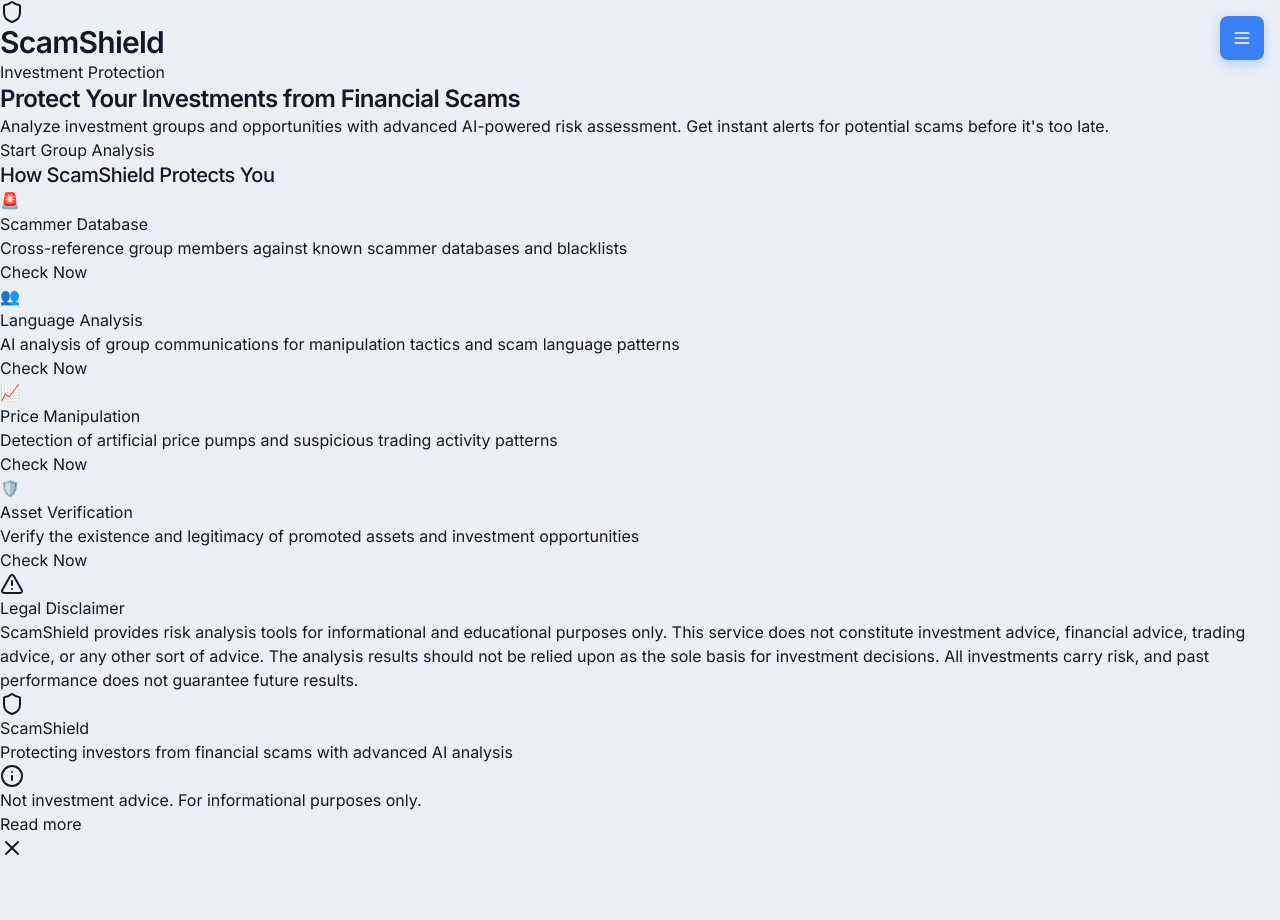
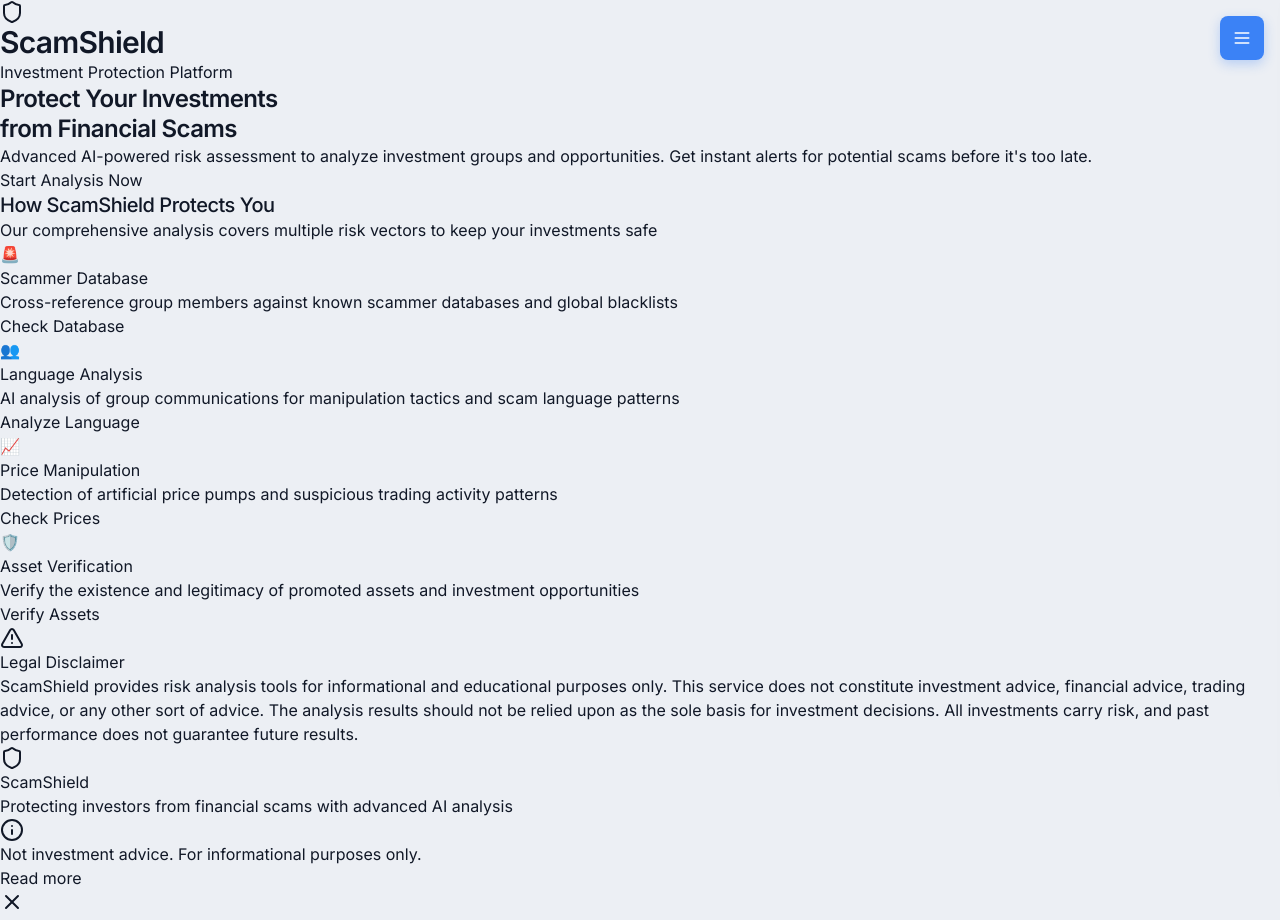
Before and after one commit to Elimiz21/scam-spotter-mobile-app, a React (Vite) app: page / in a window 1280 px wide. Before the commit the page ends 866 px from the top, so only its background shows below. Built offline with nearby package versions, Linux system fonts and the light colour scheme.

Commit message:
Fix home page design and functionality

```diff
--- a/src/pages/Home.tsx
+++ b/src/pages/Home.tsx
@@ -6,123 +6,138 @@ import { Card, CardContent } from "@/components/ui/card";
 
 const Home = () => {
   return (
-    <div className="min-h-screen p-5 bg-background">
+    <div className="min-h-screen bg-background">
+      <div className="container mx-auto px-4">
         <Navigation />
-      {/* Simple Header */}
-      <header className="border-b bg-card p-4 rounded-lg mb-8">
-        <div className="flex items-center gap-3">
-          <div className="w-10 h-10 bg-primary rounded-lg flex items-center justify-center">
-            <Shield className="w-6 h-6 text-primary-foreground" />
+
+        {/* Hero Header */}
+        <header className="text-center py-16">
+          <div className="flex items-center justify-center gap-4 mb-6">
+            <div className="w-16 h-16 bg-gradient-to-br from-primary to-primary/80 rounded-2xl flex items-center justify-center shadow-lg">
+              <Shield className="w-8 h-8 text-primary-foreground" />
             </div>
             <div>
-            <h1 className="text-2xl font-bold text-foreground">ScamShield</h1>
-            <p className="text-sm text-muted-foreground">Investment Protection</p>
+              <h1 className="text-4xl font-bold bg-gradient-to-r from-primary to-primary/70 bg-clip-text text-transparent">
+                ScamShield
+              </h1>
+              <p className="text-muted-foreground">Investment Protection Platform</p>
             </div>
           </div>
+
+          <h2 className="text-4xl md:text-6xl font-bold mb-8 bg-gradient-to-r from-foreground via-primary to-foreground bg-clip-text text-transparent leading-tight">
+            Protect Your Investments<br />
+            <span className="text-primary">from Financial Scams</span>
+          </h2>
+
+          <p className="text-xl text-muted-foreground mb-12 max-w-3xl mx-auto leading-relaxed">
+            Advanced AI-powered risk assessment to analyze investment groups and opportunities.
+            Get instant alerts for potential scams before it's too late.
+          </p>
+
+          <Button
+            size="lg"
+            className="px-12 py-6 text-xl font-semibold bg-gradient-to-r from-primary to-primary/90 hover:from-primary/90 hover:to-primary shadow-2xl hover:shadow-3xl transition-all duration-300 hover:-translate-y-2 rounded-xl"
+            onClick={() => window.location.href = '/analyze'}
+          >
+            Start Analysis Now
+          </Button>
         </header>
 
-      {/* Hero Section */}
-      <section className="text-center py-16 px-4">
-        <h2 className="text-4xl md:text-5xl font-bold mb-6 bg-gradient-to-r from-primary to-primary/80 bg-clip-text text-transparent">
-          Protect Your Investments from Financial Scams
-        </h2>
-        <p className="text-xl text-muted-foreground mb-8 max-w-2xl mx-auto leading-relaxed">
-          Analyze investment groups and opportunities with advanced AI-powered risk assessment.
-          Get instant alerts for potential scams before it's too late.
+        {/* Features Section */}
+        <section className="py-20">
+          <div className="text-center mb-16">
+            <h3 className="text-3xl md:text-4xl font-bold mb-4">
+              How ScamShield <span className="text-primary">Protects You</span>
+            </h3>
+            <p className="text-lg text-muted-foreground max-w-2xl mx-auto">
+              Our comprehensive analysis covers multiple risk vectors to keep your investments safe
             </p>
-        <Button
-          size="lg"
-          className="px-8 py-4 text-lg font-semibold shadow-lg hover:shadow-xl transition-all duration-300 hover:-translate-y-1"
-          onClick={() => window.location.href = '/analyze'}
-        >
-          Start Group Analysis
-        </Button>
-      </section>
+          </div>
 
-      {/* Features Grid */}
-      <section className="py-12 px-4 bg-muted/30 rounded-xl">
-        <h3 className="text-3xl font-bold text-center mb-12">
-          How ScamShield Protects You
-        </h3>
-        <div className="grid grid-cols-1 md:grid-cols-2 lg:grid-cols-4 gap-6 max-w-6xl mx-auto">
+          <div className="grid grid-cols-1 md:grid-cols-2 lg:grid-cols-4 gap-8 max-w-7xl mx-auto">
 
-          <Card className="text-center h-full flex flex-col hover:shadow-lg transition-all duration-300 hover:-translate-y-1 border-destructive/20">
-            <CardContent className="p-6 flex flex-col h-full">
-              <div className="w-12 h-12 bg-destructive/10 rounded-lg flex items-center justify-center mx-auto mb-4 text-2xl">
+            {/* Scammer Database Card */}
+            <Card className="group relative overflow-hidden border-2 border-destructive/20 hover:border-destructive/40 bg-gradient-to-br from-card to-destructive/5 transition-all duration-300 hover:shadow-2xl hover:-translate-y-2">
+              <CardContent className="p-8 text-center h-full flex flex-col">
+                <div className="w-16 h-16 bg-gradient-to-br from-destructive to-destructive/80 rounded-2xl flex items-center justify-center mx-auto mb-6 text-3xl shadow-lg group-hover:scale-110 transition-transform duration-300">
                   🚨
                 </div>
-              <h4 className="text-lg font-semibold mb-2">Scammer Database</h4>
-              <p className="text-muted-foreground text-sm mb-4 flex-1">
-                Cross-reference group members against known scammer databases and blacklists
+                <h4 className="text-xl font-bold mb-4 text-foreground">Scammer Database</h4>
+                <p className="text-muted-foreground mb-8 flex-1 leading-relaxed">
+                  Cross-reference group members against known scammer databases and global blacklists
                 </p>
                 <Button
                   onClick={() => window.location.href = '/check?type=scammer-database'}
                   variant="destructive"
-                className="w-full mt-auto"
+                  className="w-full font-semibold shadow-lg hover:shadow-xl transition-all duration-200"
                 >
-                Check Now
+                  Check Database
                 </Button>
               </CardContent>
             </Card>
 
-          <Card className="text-center h-full flex flex-col hover:shadow-lg transition-all duration-300 hover:-translate-y-1 border-primary/20">
-            <CardContent className="p-6 flex flex-col h-full">
-              <div className="w-12 h-12 bg-primary/10 rounded-lg flex items-center justify-center mx-auto mb-4 text-2xl">
+            {/* Language Analysis Card */}
+            <Card className="group relative overflow-hidden border-2 border-primary/20 hover:border-primary/40 bg-gradient-to-br from-card to-primary/5 transition-all duration-300 hover:shadow-2xl hover:-translate-y-2">
+              <CardContent className="p-8 text-center h-full flex flex-col">
+                <div className="w-16 h-16 bg-gradient-to-br from-primary to-primary/80 rounded-2xl flex items-center justify-center mx-auto mb-6 text-3xl shadow-lg group-hover:scale-110 transition-transform duration-300">
                   👥
                 </div>
-              <h4 className="text-lg font-semibold mb-2">Language Analysis</h4>
-              <p className="text-muted-foreground text-sm mb-4 flex-1">
+                <h4 className="text-xl font-bold mb-4 text-foreground">Language Analysis</h4>
+                <p className="text-muted-foreground mb-8 flex-1 leading-relaxed">
                   AI analysis of group communications for manipulation tactics and scam language patterns
                 </p>
                 <Button
                   onClick={() => window.location.href = '/check?type=language-analysis'}
-                className="w-full mt-auto"
+                  className="w-full font-semibold shadow-lg hover:shadow-xl transition-all duration-200"
                 >
-                Check Now
+                  Analyze Language
                 </Button>
               </CardContent>
             </Card>
 
-          <Card className="text-center h-full flex flex-col hover:shadow-lg transition-all duration-300 hover:-translate-y-1 border-amber-500/20">
-            <CardContent className="p-6 flex flex-col h-full">
-              <div className="w-12 h-12 bg-amber-500/10 rounded-lg flex items-center justify-center mx-auto mb-4 text-2xl">
+            {/* Price Manipulation Card */}
+            <Card className="group relative overflow-hidden border-2 border-amber-500/20 hover:border-amber-500/40 bg-gradient-to-br from-card to-amber-500/5 transition-all duration-300 hover:shadow-2xl hover:-translate-y-2">
+              <CardContent className="p-8 text-center h-full flex flex-col">
+                <div className="w-16 h-16 bg-gradient-to-br from-amber-500 to-amber-600 rounded-2xl flex items-center justify-center mx-auto mb-6 text-3xl shadow-lg group-hover:scale-110 transition-transform duration-300">
                   📈
                 </div>
-              <h4 className="text-lg font-semibold mb-2">Price Manipulation</h4>
-              <p className="text-muted-foreground text-sm mb-4 flex-1">
+                <h4 className="text-xl font-bold mb-4 text-foreground">Price Manipulation</h4>
+                <p className="text-muted-foreground mb-8 flex-1 leading-relaxed">
                   Detection of artificial price pumps and suspicious trading activity patterns
                 </p>
                 <Button
                   onClick={() => window.location.href = '/check?type=price-manipulation'}
                   variant="secondary"
-                className="w-full mt-auto"
+                  className="w-full font-semibold shadow-lg hover:shadow-xl transition-all duration-200 border-amber-500/20 hover:border-amber-500/40"
                 >
-                Check Now
+                  Check Prices
                 </Button>
               </CardContent>
             </Card>
 
-          <Card className="text-center h-full flex flex-col hover:shadow-lg transition-all duration-300 hover:-translate-y-1 border-green-500/20">
-            <CardContent className="p-6 flex flex-col h-full">
-              <div className="w-12 h-12 bg-green-500/10 rounded-lg flex items-center justify-center mx-auto mb-4 text-2xl">
+            {/* Asset Verification Card */}
+            <Card className="group relative overflow-hidden border-2 border-green-500/20 hover:border-green-500/40 bg-gradient-to-br from-card to-green-500/5 transition-all duration-300 hover:shadow-2xl hover:-translate-y-2">
+              <CardContent className="p-8 text-center h-full flex flex-col">
+                <div className="w-16 h-16 bg-gradient-to-br from-green-500 to-green-600 rounded-2xl flex items-center justify-center mx-auto mb-6 text-3xl shadow-lg group-hover:scale-110 transition-transform duration-300">
                   🛡️
                 </div>
-              <h4 className="text-lg font-semibold mb-2">Asset Verification</h4>
-              <p className="text-muted-foreground text-sm mb-4 flex-1">
+                <h4 className="text-xl font-bold mb-4 text-foreground">Asset Verification</h4>
+                <p className="text-muted-foreground mb-8 flex-1 leading-relaxed">
                   Verify the existence and legitimacy of promoted assets and investment opportunities
                 </p>
                 <Button
                   onClick={() => window.location.href = '/check?type=asset-verification'}
                   variant="outline"
-                className="w-full mt-auto"
+                  className="w-full font-semibold shadow-lg hover:shadow-xl transition-all duration-200 border-green-500/20 hover:border-green-500/40"
                 >
-                Check Now
+                  Verify Assets
                 </Button>
               </CardContent>
             </Card>
 
           </div>
         </section>
+      </div>
 
       {/* Legal Disclaimer */}
       <div className="my-8">
```
Lines whose indentation alone changed are shown as unchanged.
